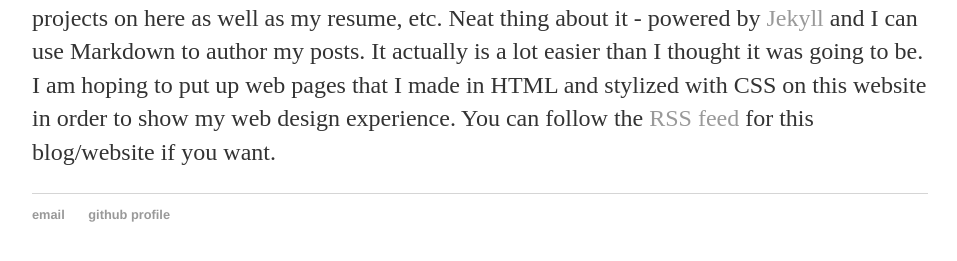
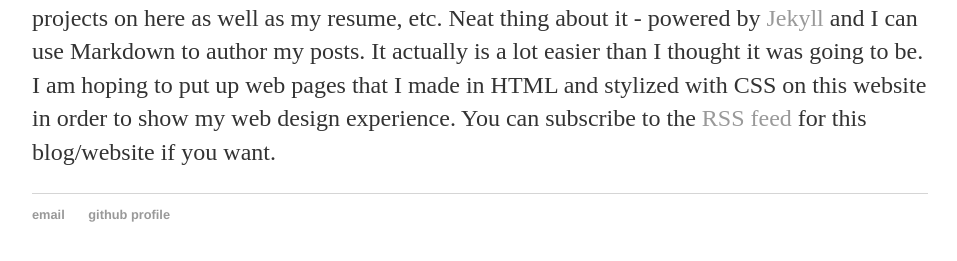
Before and after one commit to acow19/acow19.github.io, a Jekyll site: the page built from _posts/2018-11-22-andrew-cowick-site-launched.md, in a window 1280 px wide. Shown: the part 342-603 px from the top of the page, without its empty margins (160-1117 px from the left). Built offline with Jekyll 4.4.1, drawn with Linux system fonts in a browser that asks for light colours.

Commit message:
Update 2018-11-22-andrew-cowick-site-launched.md
Minor changes to the link to the RSS feed

```diff
--- a/_posts/2018-11-22-andrew-cowick-site-launched.md
+++ b/_posts/2018-11-22-andrew-cowick-site-launched.md
@@ -8,4 +8,4 @@
 Neat thing about it - powered by [Jekyll](http://jekyllrb.com) and I can use Markdown to author my posts.
 It actually is a lot easier than I thought it was going to be.
 I am hoping to put up web pages that I made in HTML and stylized with CSS on this website in order to show my web design experience.
-You can follow the [RSS feed](https://acow19.github.io/blog/atom.xml) for this blog/website if you want.
+You can subscribe to the [RSS feed](https://acow19.github.io/blog/atom.xml) for this blog/website if you want.
```
